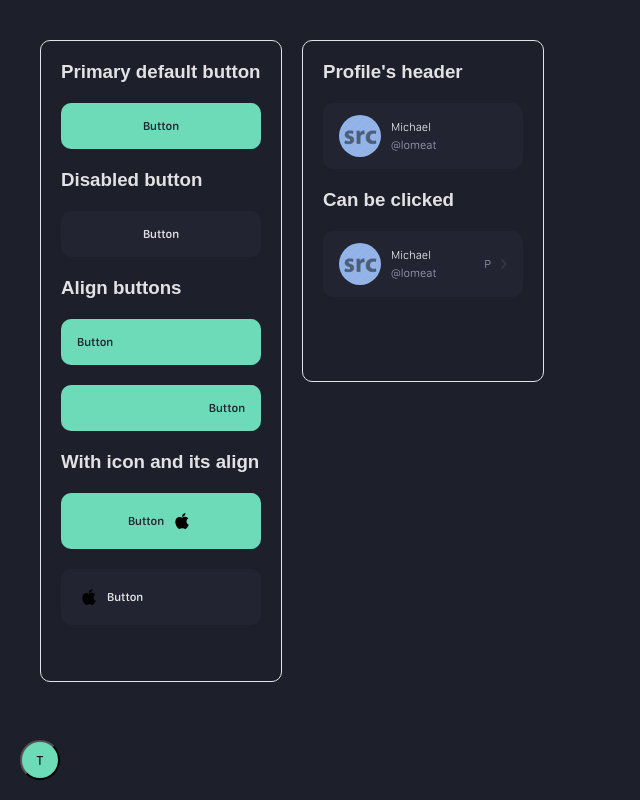
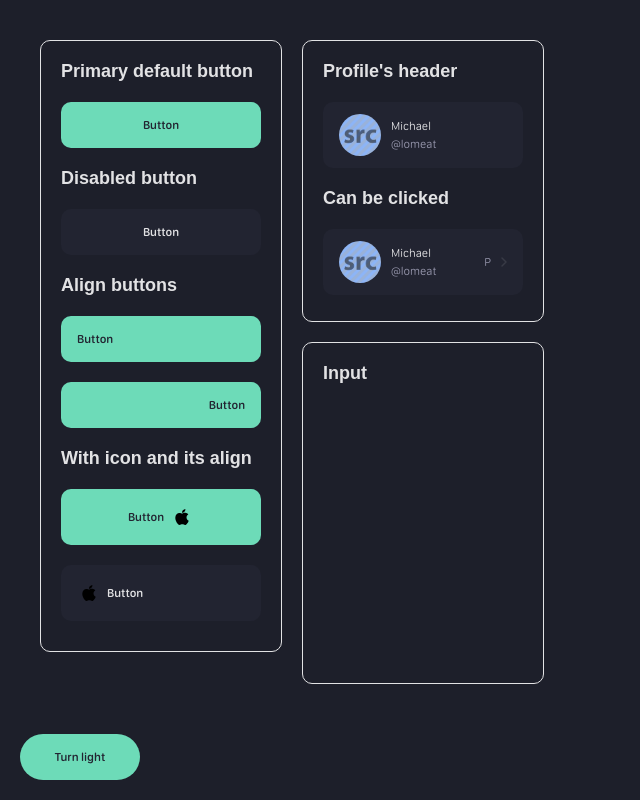
Before and after one commit to lomeat/twa-ui, a React (Vite) app: page / in a window 1280 px wide. Shown: the whole page, without its empty margins (0-640 px from the left). Built offline with nearby package versions, Linux system fonts and the light colour scheme.

Commit message:
style [GLOBAL]: fxied button turn theme dark/light

```diff
--- a/src/Demo.tsx
+++ b/src/Demo.tsx
@@ -13,12 +13,12 @@ import { ExmapleIcon } from "./assets/example-icon";
  * @returns demo
  */
 export function Demo() {
-  const { changeTheme, ThemeProvider } = useThemeProvider();
+  const { changeTheme, ThemeProvider, isDark } = useThemeProvider();
 
   return (
     <ThemeProvider>
       <Wrapper>
-        <Container height={600}>
+        <Container height={570}>
           <H3>Primary default button</H3>
           <Button onClick={() => {}}>Button</Button>
           <H3>Disabled button</H3>
@@ -46,7 +46,8 @@ export function Demo() {
             Button
           </Button>
         </Container>
-        <Container height={300}>
+        <Column>
+          <Container height={240}>
             <H3>Profile's header</H3>
             <Profile
               name="Michael"
@@ -64,8 +65,14 @@ export function Demo() {
               hotkey="p"
             />
           </Container>
+          <Container height={300}>
+            <H3>Input</H3>
+          </Container>
+        </Column>
       </Wrapper>
-      <ChangeThemeButton onClick={() => changeTheme()}>T</ChangeThemeButton>
+      <ChangeThemeButton onClick={() => changeTheme()}>
+        Turn {isDark ? "light" : "dark"}
+      </ChangeThemeButton>
     </ThemeProvider>
   );
 }
@@ -81,6 +88,11 @@ const Wrapper = styled.div`
   gap: 20px;
 `;
 
+export const Column = styled.div`
+  display: flex
+  flex-direction: column;
+`;
+
 const Container = styled.div<{ height: number }>`
   display: flex;
   flex-direction: column;
@@ -91,22 +103,25 @@ const Container = styled.div<{ height: number }>`
   gap: 20px;
   border-radius: 10px;
   border: 1px solid ${(props) => props.theme.text.default};
+  background: ${(props) => props.theme.background.wrapper};
 
-  background: ${(props) => props.theme.background.wrapper};
+  :not(:first-child) {
+    margin-top: 20px;
+  }
 `;
 
 const H3 = styled.h3`
   color: ${(props) => props.theme.text.default};
   font-family: sans-serif;
+  font-size: 18px;
 `;
 
-const ChangeThemeButton = styled.button`
+const ChangeThemeButton = styled(Button)`
   position: fixed;
   bottom: 20px;
   left: 20px;
-  width: 40px;
-  height: 40px;
-  color: black;
+  width: 120px;
   background: ${(props) => props.theme.background.button};
-  border-radius: 50%;
+  border-radius: 30px;
+  border: 0;
 `;
--- a/src/hooks/useThemeProvider.tsx
+++ b/src/hooks/useThemeProvider.tsx
@@ -24,5 +24,5 @@ export function useThemeProvider() {
     return <StThemeProvider theme={theme}>{props.children}</StThemeProvider>;
   }
 
-  return { theme, changeTheme, ThemeProvider };
+  return { theme, changeTheme, ThemeProvider, isDark };
 }
--- a/src/main.tsx
+++ b/src/main.tsx
@@ -8,6 +8,7 @@ const GlobalStyles = createGlobalStyle`
     padding: 0;
     margin: 0;
     font-family: 'SF-Regular';
+    font-size: 12px;
   }
 
   @font-face {
--- a/src/theme.ts
+++ b/src/theme.ts
@@ -7,7 +7,7 @@ export const lightTheme: Theme = {
   },
   text: {
     default: "black",
-    button: "#222431",
+    button: "#eee",
     link: "#6DDBB8",
     hint: "#E2E2E4",
   },
```
Lines whose indentation alone changed are shown as unchanged.
